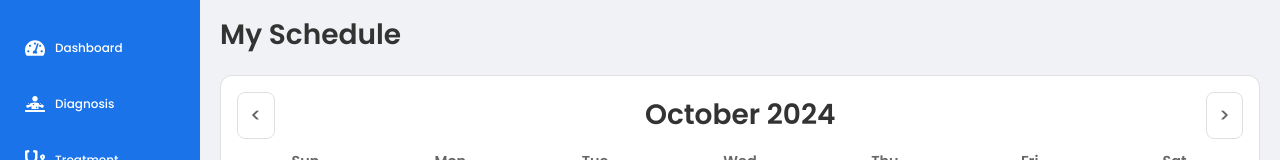
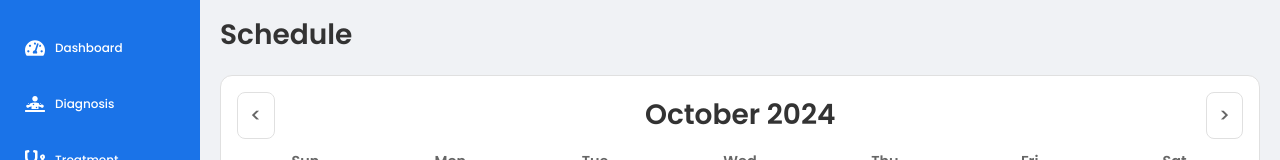
Before and after one commit to sshreyx1/HealthofThings, a React (Vite) app in the folder HoT-frontend/: page /schedule in a window 1280 px wide. Shown: the top 160 px of the page. Built offline with nearby package versions, Linux system fonts and the light colour scheme; sample sign-in values are in the browser's storage.

Commit message:
edited schedule

```diff
--- a/HoT-frontend/src/components/Schedule.tsx
+++ b/HoT-frontend/src/components/Schedule.tsx
@@ -220,7 +220,7 @@ const Schedule: React.FC = () => {
       <Sidebar />
       <div className="schedule-content">
         <div className="schedule-header">
-          <h1>My Schedule</h1>
+          <h1>Schedule</h1>
         </div>
         <div className="calendar-container">
           <div className="calendar-header">
```
